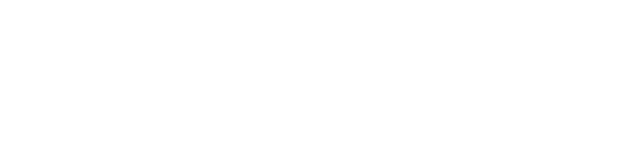
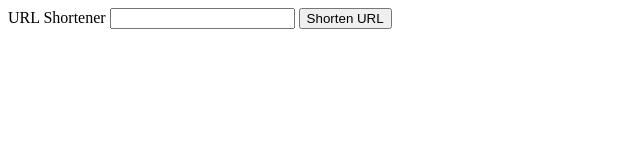
Before and after one commit to AndreEagleDolla/URL_Shortener, a plain HTML site: page index.html in a window 1280 px wide. Shown: the whole page, without its empty margins (0-640 px from the left). Drawn offline with Linux system fonts and the light colour scheme.

Commit message:
Created random function for slugs

```diff
--- a/app.js
+++ b/app.js
@@ -0,0 +1,12 @@
+function shortenURL(){
+    let slug = "";
+    let input = document.getElementById("urlinput").value;
+    let poss = "ABCDEFGHIJKLMNOPQRTUVabcdefghijklmnopqrstuvwxys123456789"
+    for(x = 0; x < 5; x++){
+        index = Math.floor(Math.random() * poss.length);
+        console.log(index)
+        slug += poss.charAt(index);
+        console.log(slug);
+    }
+
+}
--- a/index.html
+++ b/index.html
@@ -4,8 +4,11 @@
     <meta charset="UTF-8">
     <meta name="viewport" content="width=device-width, initial-scale=1.0">
     <title>Document</title>
+    <script src="app.js"></script>
 </head>
 <body>
-
+    <label for="urlinput">URL Shortener</label>
+    <input type="url" id="urlinput">
+    <button onclick="shortenURL()">Shorten URL</button>
 </body>
 </html>
```
